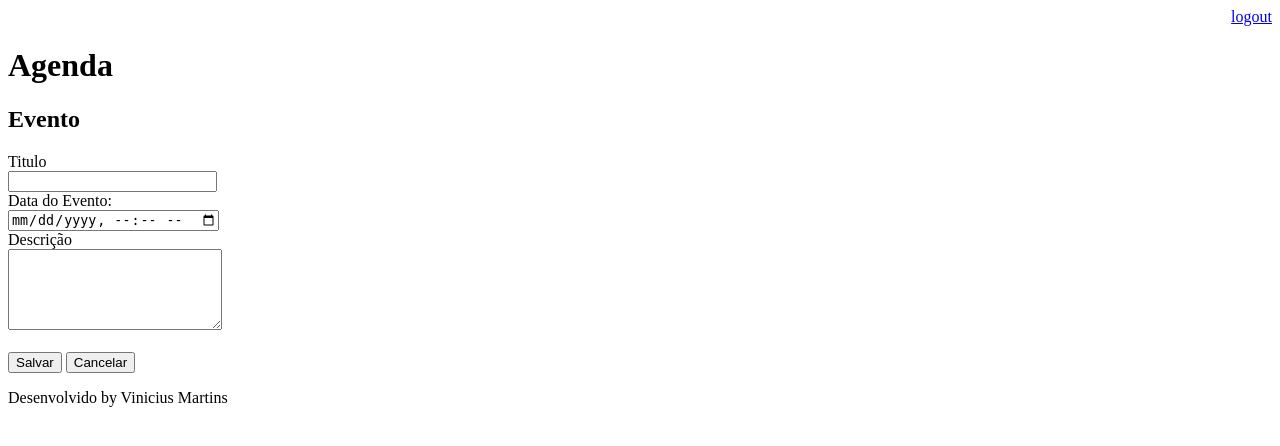
After one commit to viniciusmartins1/agenda, a Django app: page /agenda/evento/ in a window 1280 px wide. The commit adds this page. Shown: the top 446 px of the page. Run offline with Django 3.2, Linux system fonts and the light colour scheme; a user stored in the database is signed in.

Commit message:
.
Incluído template para inserção de evento da agenda. Incluído o gitignore para ignorar os arquivos compilados

```diff
--- a/agenda/urls.py
+++ b/agenda/urls.py
@@ -21,6 +21,8 @@ from django.views.generic import RedirectView
 urlpatterns = [
     path('admin/', admin.site.urls),
     path('agenda/', views.lista_eventos),
+    path('agenda/evento/', views.evento),
+    path('agenda/evento/submit', views.submit_evento),
     path('', RedirectView.as_view(url='/agenda')),
     path('login/', views.login_user),
     path('login/submit', views.submit_login),
--- a/core/views.py
+++ b/core/views.py
@@ -31,3 +31,20 @@ def lista_eventos(request):
     evento = Evento.objects.filter(usuario=usuario)
     dados = {'eventos': evento}
     return render(request, 'agenda.html', dados)
+
+@login_required(login_url='/login/')
+def evento(request):
+    return render(request, 'evento.html')
+
+@login_required(login_url='/login/')
+def submit_evento(request):
+    if request.POST:
+        titulo = request.POST.get('titulo')
+        data_evento = request.POST.get('data_evento')
+        descricao = request.POST.get('descricao')
+        usuario = request.user
+        Evento.objects.create(titulo=titulo,
+                              data_evento=data_evento,
+                              descricao=descricao,
+                              usuario=usuario)
+    return redirect('/')
--- a/templates/agenda.html
+++ b/templates/agenda.html
@@ -3,7 +3,9 @@
 {% block content %}
 
     <h2>Agendamentos</h2>
-
+    <a href="evento/">
+         <button type="button">Novo Evento</button>
+    </a>
     <ul style="font-size: 18px">
     {% for evento in eventos %}
         <li>{{ evento.titulo }} - {{ evento.get_data_evento}} </li>
--- /dev/null
+++ b/templates/evento.html
@@ -0,0 +1,27 @@
+{% extends "model-page.html" %}
+
+{% block content %}
+
+<h2>Evento</h2>
+
+<form action="submit" method="POST">{% csrf_token %}
+    <label>Titulo</label>
+    <br>
+    <input type="text" name="titulo" size="23">
+    <br>
+    <label>Data do Evento:</label>
+    <br>
+    <input type="datetime-local" name="data_evento">
+    <br>
+    <label>Descrição</label>
+    <br>
+    <textarea name="descricao" rows="5" cols="24"></textarea>
+    <br><br>
+    <button type="submit">Salvar</button>
+    <a href="/">
+        <button type="button">Cancelar</button>
+    </a>
+</form>
+
+
+{% endblock %}
```
Also changed, not shown: db.sqlite3, 1 other file.
